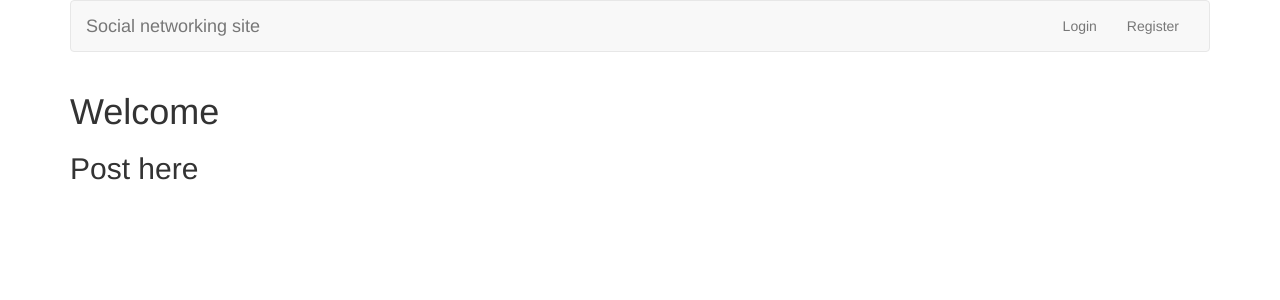
After one commit to sandeepsajan0/django-htmx-chatgpt, a Django app: template login_account/templates/login_account/public_page.html in a window 1280 px wide. The commit adds this page. Shown: the top 300 px of the page. Run offline with Django 3.2, Linux system fonts and the light colour scheme; the template is opened without the code that fills it, so the values that code supplies are empty; some libraries are stand-ins or nearby versions.

Commit message:
postpage update

```diff
--- a/login_account/templates/base.html
+++ b/login_account/templates/base.html
@@ -42,7 +42,7 @@
             <li><a href = "/login/logout_account">Logout</a></li>
             <li><a href = "/login/profile">Profile</a></li>
             <li><a href = "/login/profile/edit">Edit Profile</a></li>
-
+            <li><a href = "/login/public_page">Post Page</a></li>
             </ul>
             {% else %}
             <ul class="nav navbar-nav navbar-right">
--- /dev/null
+++ b/login_account/templates/login_account/public_page.html
@@ -0,0 +1,8 @@
+{% extends 'base.html' %}
+{% block body%}
+<div class = "container">
+	<h1> Welcome</h1>
+	<h2> Post here</h2>
+</div>
+
+{% endblock %}
--- a/login_account/urls.py
+++ b/login_account/urls.py
@@ -7,5 +7,6 @@ urlpatterns = [
     url(r'^logout_account/$', logout , {'template_name': 'login_account/logout.html'}),
     url(r'^register/$',views.register),
     url(r'^profile/$',views.profile),
-    url(r'^profile/edit/$',views.edit_profile)
+    url(r'^profile/edit/$',views.edit_profile),
+    url(r'^public_page/$',views.public_page)
 ]
```
Also changed, not shown: login_account/views.py (+9 -2 lines), db.sqlite3, 13 other files.
